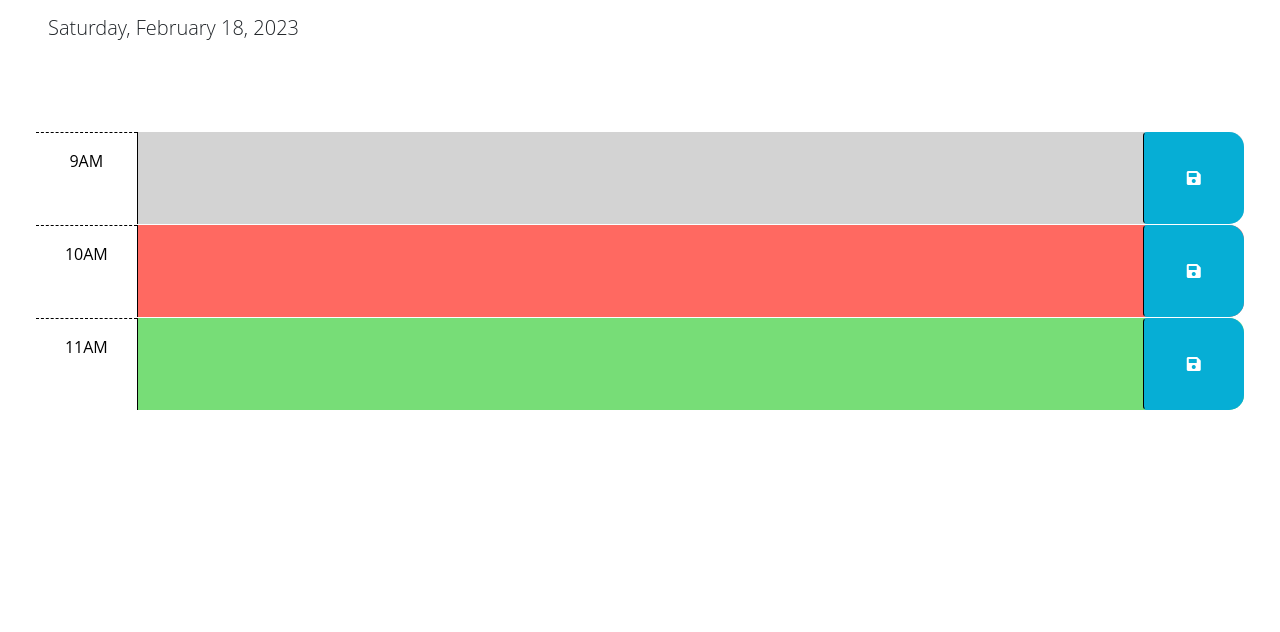
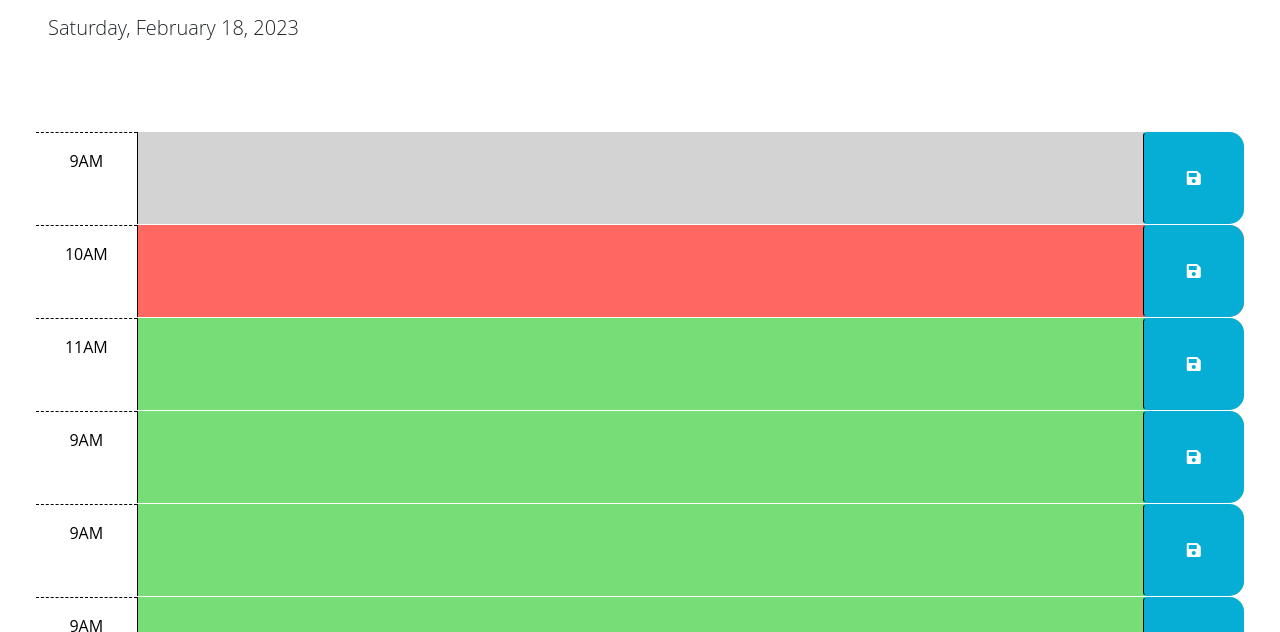
Before and after one commit to HarmoniaCodes/hourly-work-planner, a plain HTML site: page Develop/index.html in a window 1280 px wide. Shown: the part 166-798 px from the top of the page. Drawn offline with nearby package versions, Linux system fonts and the light colour scheme.

Commit message:
add timeblocks based on num of working hours

```diff
--- a/Develop/index.html
+++ b/Develop/index.html
@@ -31,7 +31,7 @@
     <p class="lead">A simple calendar app for scheduling your work day</p>
     <p id="currentDay" class="lead"></p>
   </header>
-  <div class="container-fluid px-5">
+  <section id="timeBlocks" class="container-fluid px-5">
     <!-- Use class for "past", "present", and "future" to apply styles to the
         time-block divs accordingly. The javascript will need to do this by
         adding/removing these classes on each div by comparing the hour in the
@@ -68,7 +68,7 @@
         <i class="fas fa-save" aria-hidden="true"></i>
       </button>
     </div>
-  </div>
+  </section>
 </body>
 
 </html>
--- a/Develop/script.js
+++ b/Develop/script.js
@@ -1,5 +1,7 @@
 // use jQuery to get currentDay
-const currentDateArea = $("#currentDay")
+const currentDateArea = $("#currentDay");
+const timeBlocks = $("#timeBlocks");
+const saveButton = $(".saveBtn");
 //use dayjs to display current date
 currentDateArea.text(dayjs().format('dddd, MMMM D, YYYY'));
 
@@ -21,9 +23,20 @@ currentDateArea.text(dayjs().format('dddd, MMMM D, YYYY'));
 // else if (hourBlock.id = currentHour) { hourBlock.style.backgroundColor = "red"}
 // else if { hourBlock.style.backgroundColor = "green"}
 
+var workingHours = 8;
 
+for (i = 0; i < workingHours; i++) {
+  var newDiv = $("<div>");
+  newDiv.addClass(function () { return "par_" + i; });
+  // need to clean this up by adding individual elements
+  // then append the time and class to them
+  newDiv.append("<div class='row time-block future'><div class='col-2 col-md-1 hour text-center py-3'>9AM</div><textarea class='col-8 col-md-10 description' rows='3'> </textarea><button class='btn saveBtn col-2 col-md-1' aria-label='save'><i class='fas fa-save' aria-hidden='true'></i></button></div>");
+  timeBlocks.append(newDiv);
+  console.log(i);
+}
 
 $(function () {
+  saveButton.on("click", function () { console.log("click") });
   // TODO: Add a listener for click events on the save button. This code should
   // use the id in the containing time-block as a key to save the user input in
   // local storage. HINT: What does `this` reference in the click listener
```
